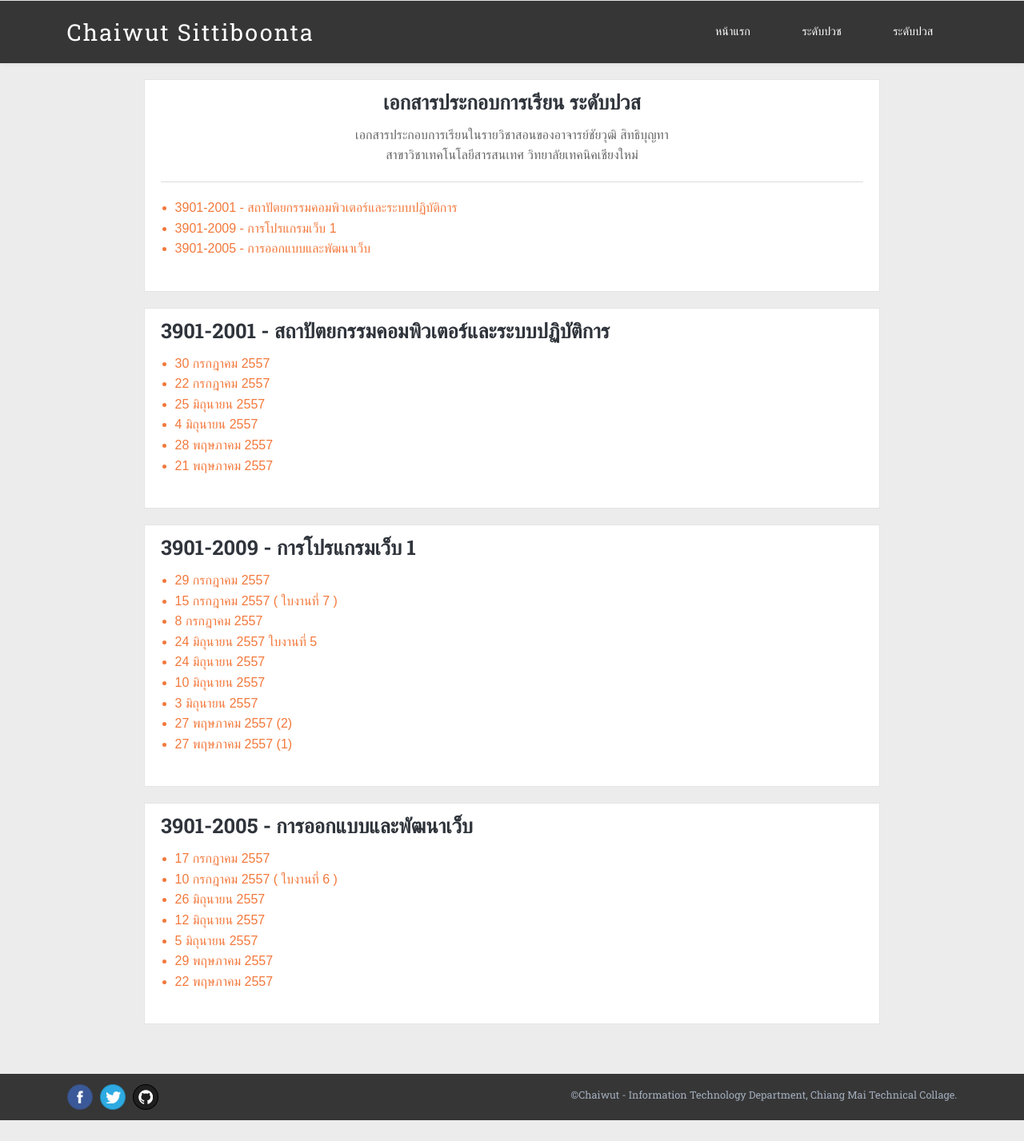
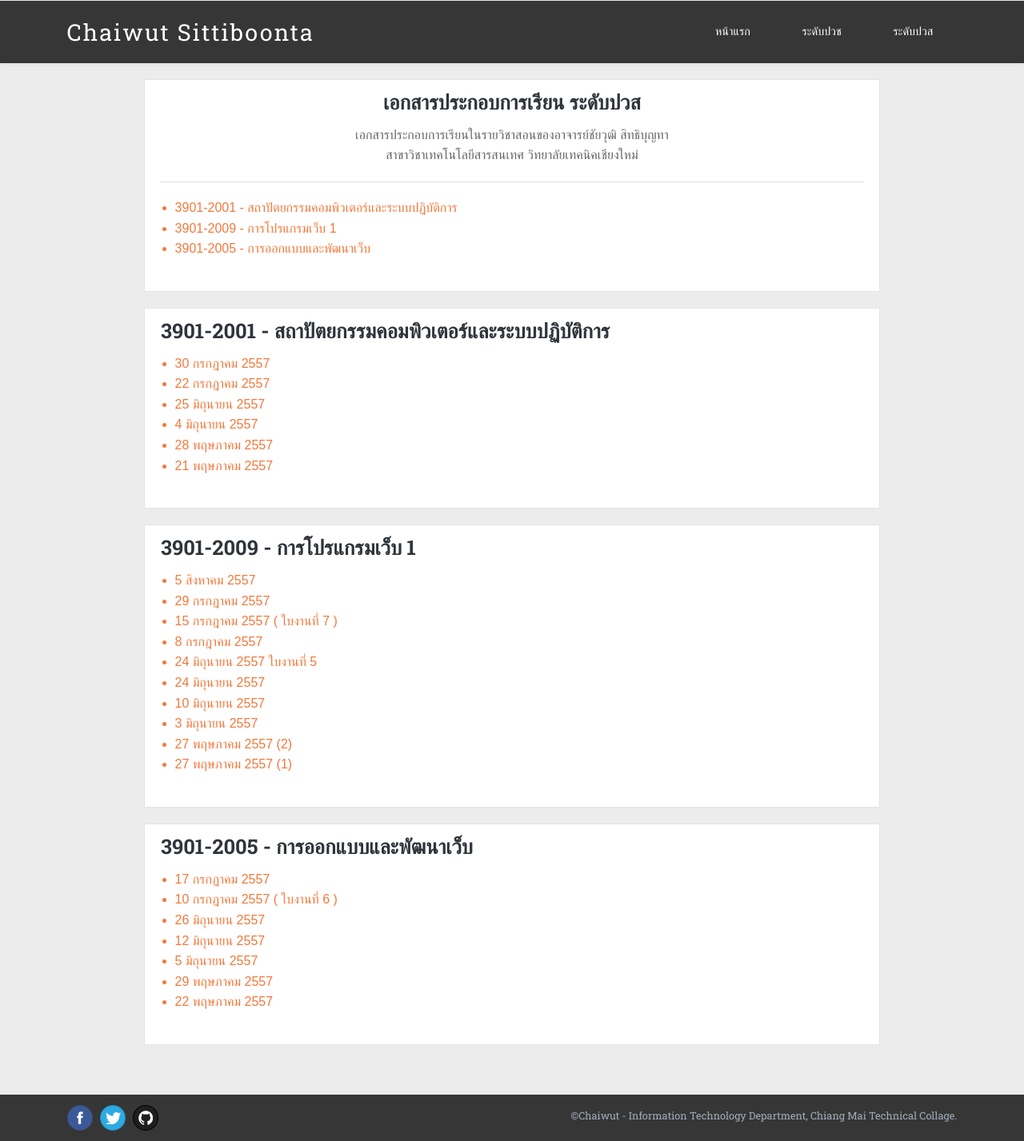
Before and after one commit to ichaiwut/ichaiwut.github.io, a Jekyll site: the page built from slides/high-diploma.html, in a window 1280 px wide. Shown: the whole page at 80% size. Built offline with Jekyll 4.4.1, drawn with Linux system fonts in a browser that asks for light colours; Markdown is read by kramdown in place of the engine named in the settings; before the commit the page ends 1401 px from its top, so only the background shows below that.

Commit message:
Added Slide

```diff
--- a/slides/high-diploma.html
+++ b/slides/high-diploma.html
@@ -44,6 +44,7 @@
 			<div class="post-list-container slide-con" id="web-program">
 				<h2>3901-2009 - การโปรแกรมเว็บ 1</h2>
 				<ul>
+					<li><a href="https://www.dropbox.com/s/9sdi1bmjiw1dmfc/3901-2009_5-08-2014.pdf" target="_blank">5 สิงหาคม 2557</a></li>
 					<li><a href="https://www.dropbox.com/s/bupwha962k5ctnb/3901-2009_28-07-2014.pdf" target="_blank">29 กรกฎาคม 2557</a></li>
 					<li>
 						<a href="https://www.dropbox.com/s/c7guidzzbxbwp7w/3901-2009_15-07-2014.pdf" target="_blank">15 กรกฎาคม 2557</a>
```
